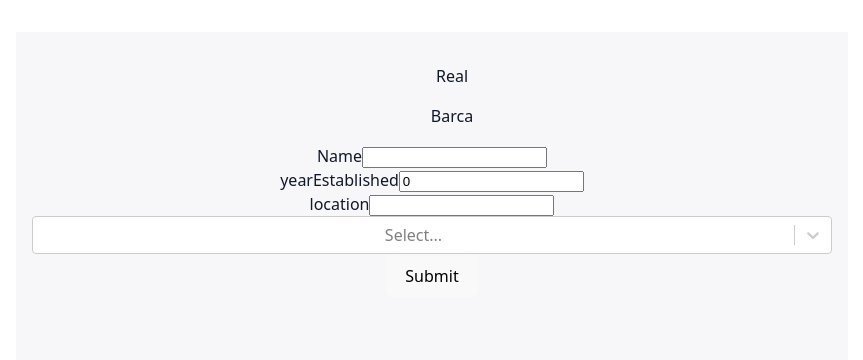
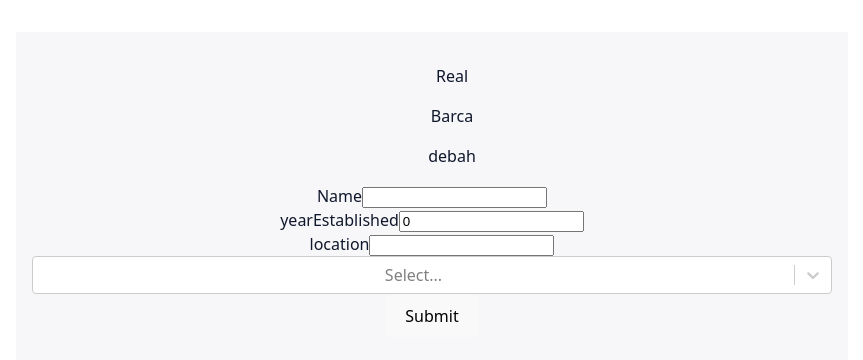
Before and after one commit to LukasSondej/FootballApp, a React (Vite) app: page / in a window 1280 px wide. Shown: the top 360 px of the page, without its empty margins (208-1071 px from the left). Built offline with nearby package versions, Linux system fonts and the light colour scheme; data requests are answered from the project's data file.

Commit message:
Przy dodaniu teamu u dodanych graczy zmienia sie teamId

```diff
--- a/db.json
+++ b/db.json
@@ -4,13 +4,13 @@
       "id": "1",
       "name": "Rafal",
       "lastName": "Sondej",
-      "teamId": null
+      "teamId": "15c2"
     },
     {
       "id": "2",
       "name": "Tadeusz",
       "lastName": "Szyszunia",
-      "teamId": null
+      "teamId": "15c2"
     },
     {
       "id": "3",
@@ -43,21 +43,13 @@
       "location": "Rzeszow"
     },
     {
-      "id": "abe5",
-      "name": "",
-      "yearEstablished": 0,
-      "location": "",
-      "playersId": []
-    },
-    {
-      "id": "f73b",
-      "name": "",
-      "yearEstablished": 0,
-      "location": "",
+      "id": "15c2",
+      "name": "debah",
+      "yearEstablished": 2345,
+      "location": "lancut",
       "playersId": [
-        "1",
         "2",
-        "3"
+        "1"
       ]
     }
   ],
--- a/src/mutations/useAddTeamMutation.ts
+++ b/src/mutations/useAddTeamMutation.ts
@@ -1,17 +1,32 @@
 import { useMutation, useQueryClient } from "@tanstack/react-query";
 import { useApi } from "../hooks/useApi"
-import type { NewTeam, Team} from "../types";
+import {  type NewTeam, type Player, type Team} from "../types";
 
 export const useAddTeamMutation = () => {
     const {postData} = useApi();
+    const {patchData} = useApi();
     const queryClient = useQueryClient()
     const {mutate, error, isPending} = useMutation({
         mutationKey: ["addTeam"],
         mutationFn: async(addedTeam: NewTeam)=> {
             return postData<Team, NewTeam>(`teams`, addedTeam);
         },
-        onSuccess: () => {
-            queryClient.invalidateQueries({queryKey: ["teams"]})
+        onSuccess: async(createdTeam, variables) => {
+const playersIdsToUpdate = variables.playersId;
+const newTeamId = createdTeam.id;
+if(playersIdsToUpdate && newTeamId) {
+    const updatePromises = playersIdsToUpdate.map(playerId => {
+
+        return patchData<Player, {teamId: string}>(`players/${playerId}`, {teamId: newTeamId})
+    })
+    await Promise.all(updatePromises)
+}
+
+
+
+           await queryClient.invalidateQueries({ queryKey: ["teams"] });
+    await queryClient.invalidateQueries({ queryKey: ["players"] });
+
         }
     })
     return {mutate, error, isPending}
--- a/src/teamFolder/AddTeam.tsx
+++ b/src/teamFolder/AddTeam.tsx
@@ -2,9 +2,11 @@
 import { useAddTeamMutation } from "../mutations/useAddTeamMutation"
 import { FormTeam } from "./FormTeam";
 import type { NewTeam } from "../types";
+import { useEditPlayerMutation } from "../mutations/useEditPlayerMutation";
 
 export const AddTeam = () => {
 const {mutate, error, isPending} = useAddTeamMutation();
+
 const [values, setValues] = useState<NewTeam>({
     name: "",
     yearEstablished: 0,
```
